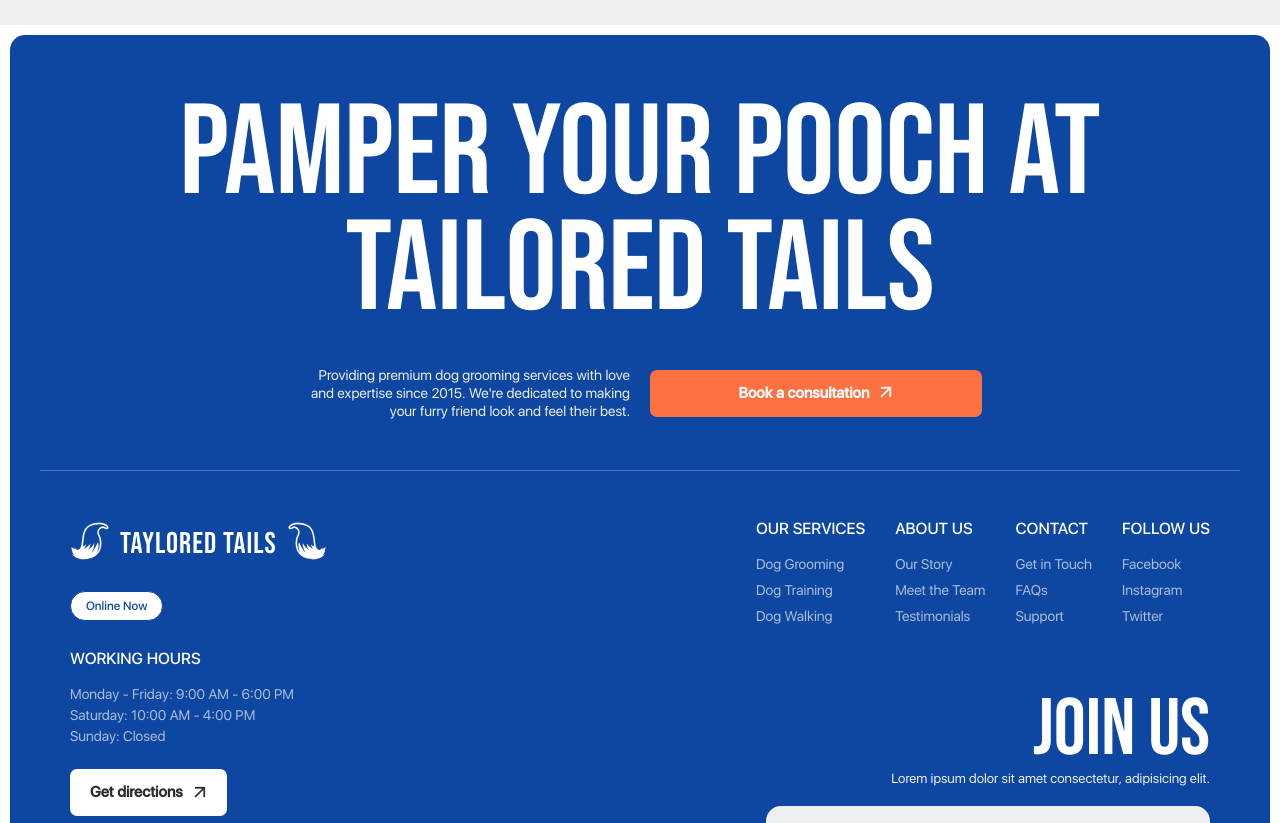
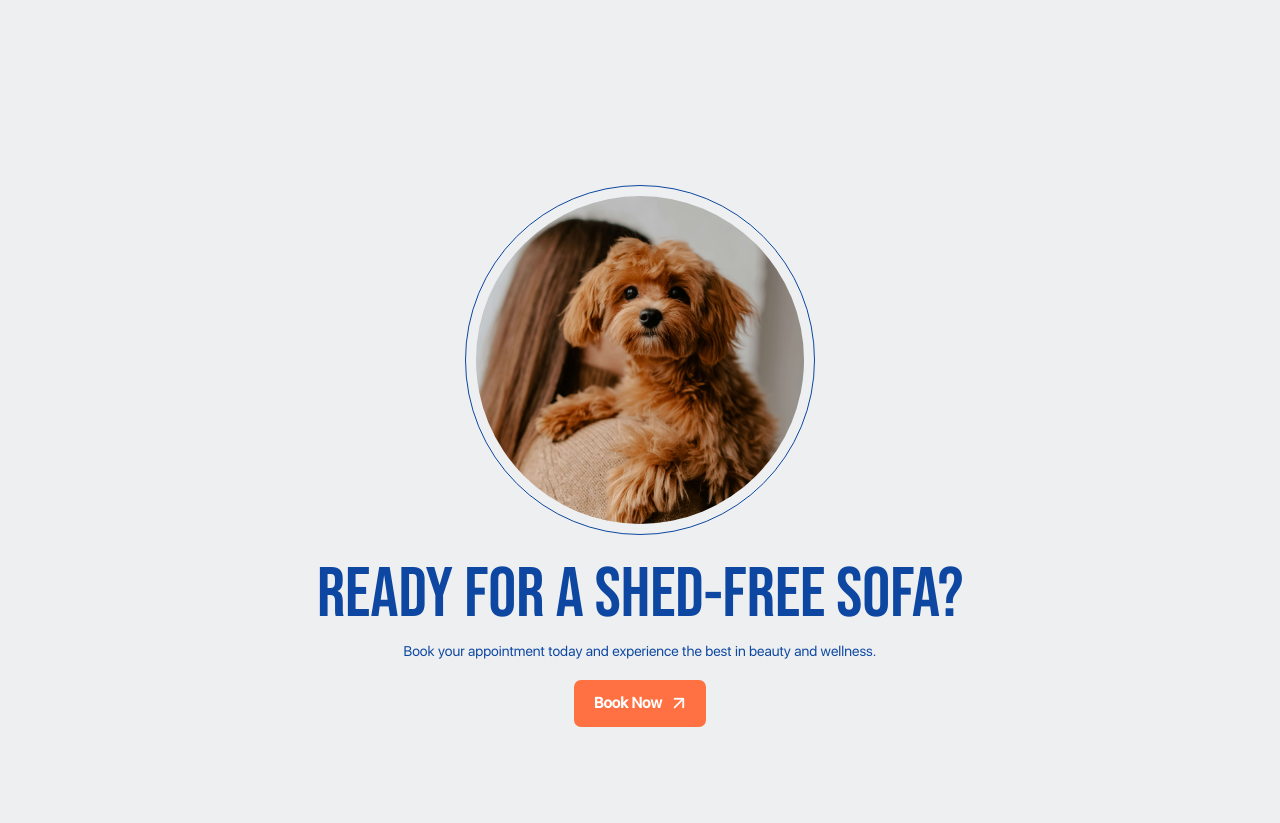
Before and after one commit to ChristianWare/salon, a Next.js app: page /login in a window 1280 px wide. Shown: the part 900-1723 px from the top of the page. Built offline with nearby package versions, Linux system fonts and the light colour scheme; no server answers.

Commit message:
final cta done

```diff
--- a/src/app/layout.tsx
+++ b/src/app/layout.tsx
@@ -4,6 +4,7 @@ import "./globals.css";
 import { auth } from "../../auth";
 import { SessionProvider } from "next-auth/react";
 import Footer from "@/components/shared/Footer/Footer";
+import FinalCTA from "@/components/shared/FinalCTA/FinalCTA";
 
 const bebasNeue = localFont({
   src: "../../public/fonts/BebasNeueProBold.woff2",
@@ -48,6 +49,7 @@ export default async function RootLayout({
           className={`${bebasNeue.variable} ${SFUIRegular.variable} ${BaskervilleBT.variable} ${SFUIMedium.variable}`}
         >
           {children}
+          <FinalCTA />
           <Footer />
         </body>
       </html>
--- a/src/app/page.tsx
+++ b/src/app/page.tsx
@@ -8,7 +8,6 @@ import PostHero from "@/components/home-page/PostHero/PostHero";
 import Reviews from "@/components/home-page/Reviews/Reviews";
 import ValueProposition from "@/components/home-page/ValueProposition/ValueProposition";
 import WhyChooseUs from "@/components/home-page/WhyChooseUs/WhyChooseUs";
-
 
 export default function Home() {
   return (
--- /dev/null
+++ b/src/components/shared/FinalCTA/FinalCTA.module.css
@@ -0,0 +1,41 @@
+.container {
+  background-color: var(--gray);
+  padding: 10rem 0rem;
+}
+
+.content {
+  display: flex;
+  flex-direction: column;
+  align-items: center;
+  justify-content: center;
+  gap: 2rem;
+  width: 100%;
+}
+
+.heading,
+.copy {
+  color: var(--blue);
+  text-align: center;
+}
+
+.imgContainer {
+  position: relative;
+  width: 100%;
+  max-width: 350px;
+  aspect-ratio: 1 / 1;
+}
+
+.img {
+  object-fit: cover;
+  border: 1px solid var(--blue);
+  object-position: center;
+  border-radius: 50%;
+  padding: 1rem;
+}
+
+@media screen and (max-width: 1068px) {
+  .btnContainer {
+    display: grid;
+    width: 100%;
+  }
+}
--- /dev/null
+++ b/src/components/shared/FinalCTA/FinalCTA.tsx
@@ -0,0 +1,27 @@
+import Image from "next/image";
+import LayoutWrapper from "../LayoutWrapper";
+import styles from "./FinalCTA.module.css";
+import Img1 from "../../../../public/images/hero.jpg";
+import Button from "../Button/Button";
+
+export default function FinalCTA() {
+  return (
+    <section className={styles.container}>
+      <LayoutWrapper>
+        <div className={styles.content}>
+          <div className={styles.imgContainer}>
+            <Image src={Img1} alt='Hero Image' fill className={styles.img} />
+          </div>
+          <h2 className={styles.heading}>Ready for a Shed-Free Sofa?</h2>
+          <p className={styles.copy}>
+            Book your appointment today and experience the best in beauty and
+            wellness.
+          </p>
+          <div className={styles.btnContainer}>
+            <Button btnType='orange' text='Book Now' href='/' arrow />
+          </div>
+        </div>
+      </LayoutWrapper>
+    </section>
+  );
+}
```
